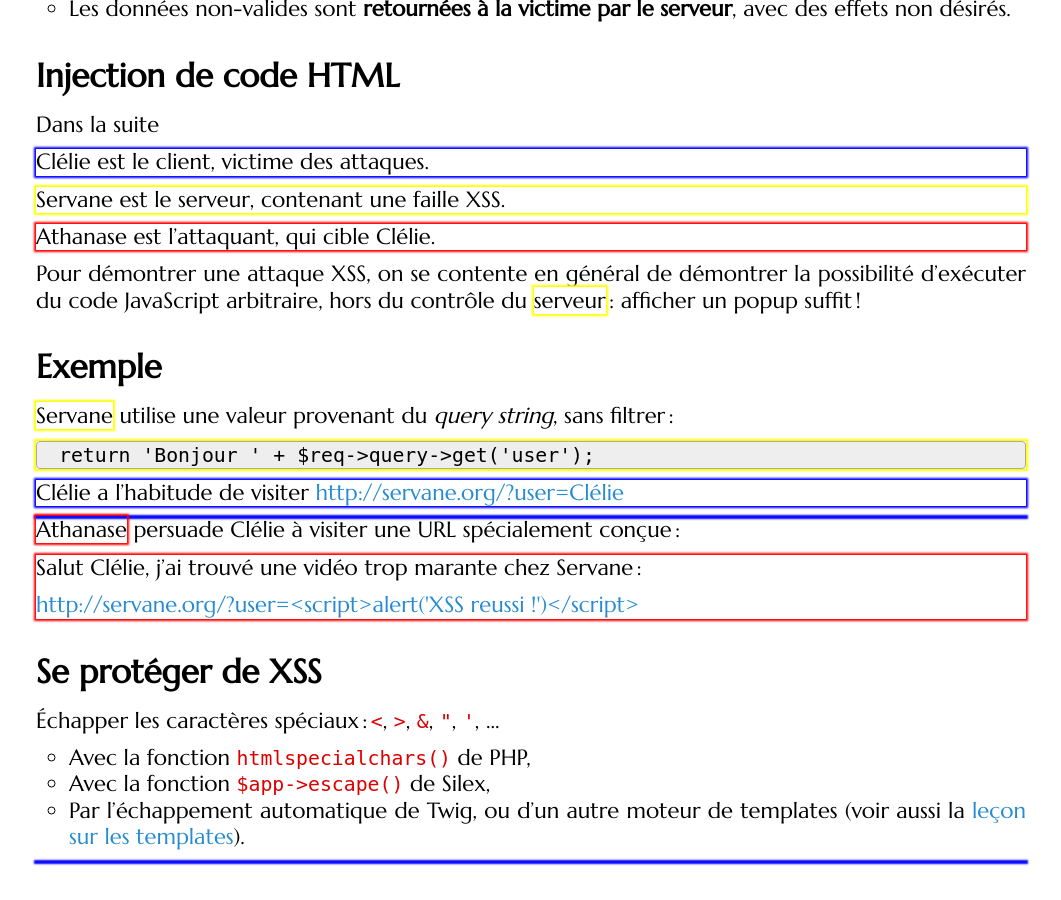
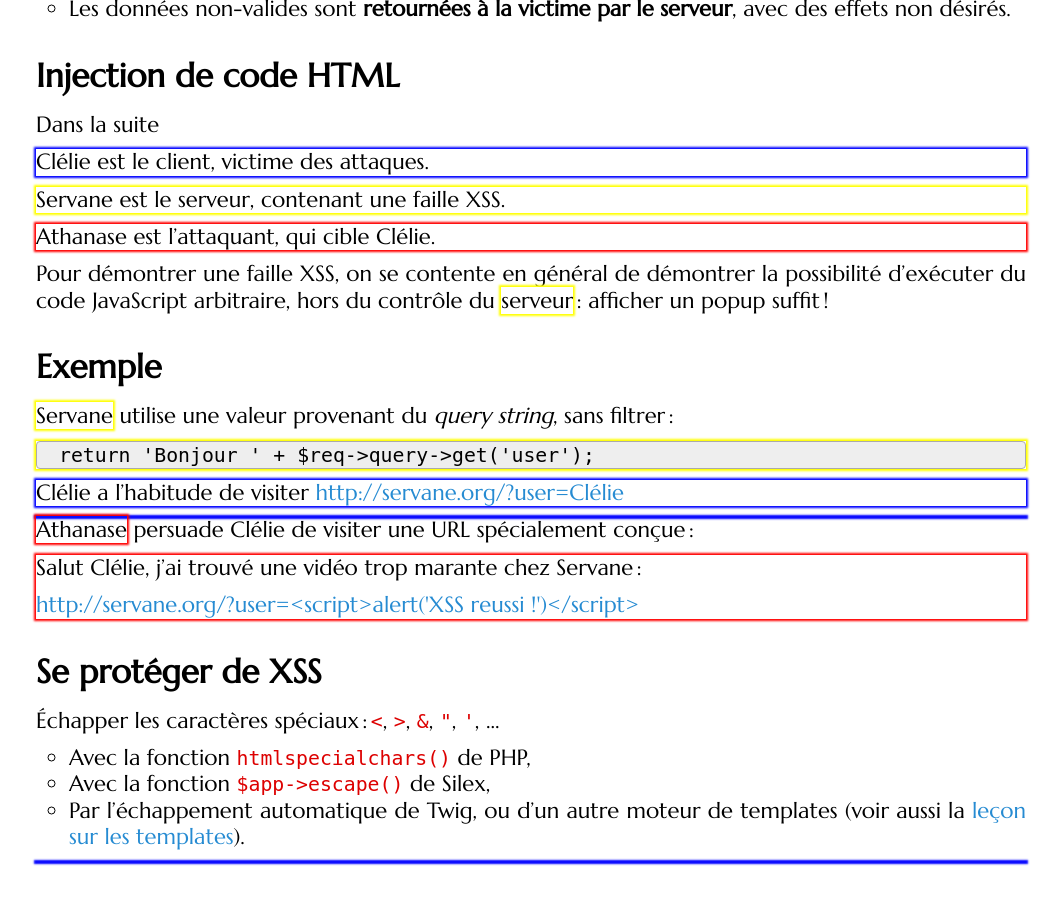
Before and after one commit to defeo/aws, a Jekyll site: the page built from _lessons/xss.md, in a window 1280 px wide and 900 px high, scrolled down 1650 px. Shown: the whole window, without its empty margins (109-1170 px from the left). Built offline with Jekyll 4.4.1, drawn with Linux system fonts in a browser that asks for light colours; some web fonts are replaced; some of the changed text lies outside the part shown.

```diff
--- a/_lessons/xss.md
+++ b/_lessons/xss.md
@@ -51,7 +53,7 @@ Dans la suite
 > Athanase est l'attaquant, qui cible Clélie.
 {:.att}
 
-Pour démontrer une attaque XSS, on se contente en général de démontrer
+Pour démontrer une faille XSS, on se contente en général de démontrer
 la possibilité d'exécuter du code JavaScript arbitraire, hors du
 contrôle du <span class="srv">serveur</span> : afficher un popup
 suffit !
@@ -81,7 +83,7 @@ function xssSimpleDemo(addr) {
 }
 </script>
 
-<span class="att">Athanase</span> persuade Clélie à visiter une URL
+<span class="att">Athanase</span> persuade Clélie de visiter une URL
 spécialement conçue :
 
 > Salut Clélie, j'ai trouvé une vidéo trop marante chez Servane :
```
Also changed, not shown: other parts of _lessons/xss.md (+5 -3 lines), _lessons/ajax.md (+3 -1 lines), _lessons/json.md (+2 -0 lines).
